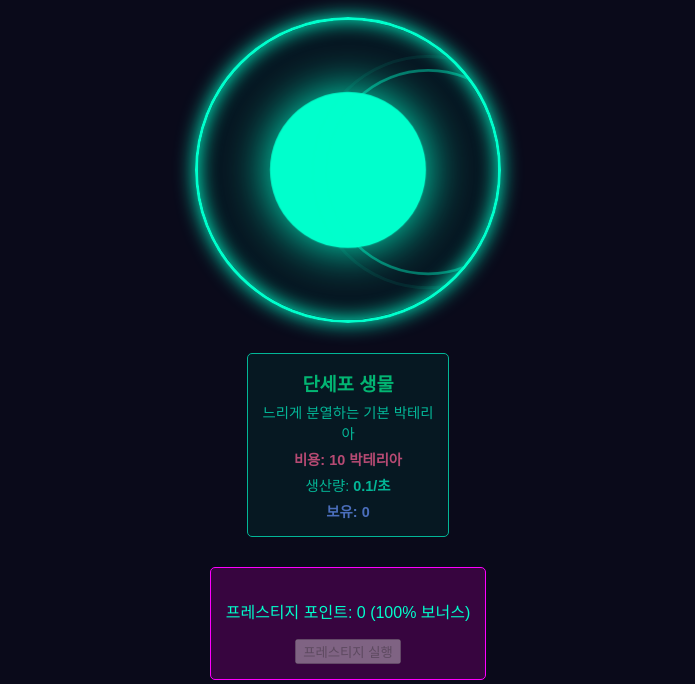
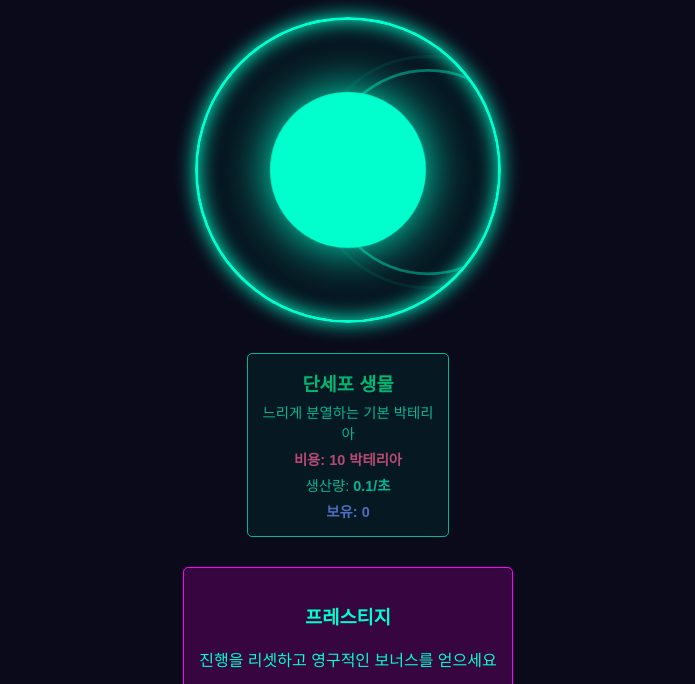
Before and after one commit to androidhandfeel/Trap-Cell, a plain HTML site: page bacteria.html in a window 1280 px wide. Shown: the part 218-902 px from the top of the page, without its empty margins (292-987 px from the left). Drawn offline with Linux system fonts and the light colour scheme.

Commit message:
Update bacteria.html

```diff
--- a/bacteria.html
+++ b/bacteria.html
@@ -12,8 +12,10 @@
         text-align: center;
         margin: 0;
         padding: 20px;
-            overflow: hidden;
+        /* overflow: hidden 제거 */
         user-select: none;
+        height: 100vh;
+        overflow-y: auto; /* 수직 스크롤바 추가 */
     }
 
     #game-container {
@@ -21,6 +23,8 @@
         width: 100%;
         max-width: 800px;
         margin: 0 auto;
+        min-height: 100vh; /* 컨테이너가 화면 높이보다 클 수 있도록 */
+        padding-bottom: 50px; /* 하단 여백 추가 */
     }
 
         #game-instructions {
@@ -234,7 +238,9 @@
         </div>
 
         <div id="prestige">
-            <p id="prestige-points">[프레스티지] 진행을 리셋하고 영구적인 보너스를 얻으세요 프레스티지 포인트: 0  </p>
+            <h3>프레스티지</h3>
+            <p>진행을 리셋하고 영구적인 보너스를 얻으세요</p>
+            <p id="prestige-points">프레스티지 포인트: 0</p>
             <button id="prestige-button">프레스티지 실행</button>
         </div>
 	        <div id="game-instructions">
@@ -496,7 +502,7 @@
         }
 
         // 파티클 효과 생성 (수정된 버전)
-        function createParticles(x, y, count, color = '#00ffcc') {
+        function createParticles(x, y, count, color = '#ff7777') {
             for (let i = 0; i < count; i++) {
                 const particle = document.createElement('div');
                 particle.className = 'particle';
```
Lines whose indentation alone changed are shown as unchanged.
